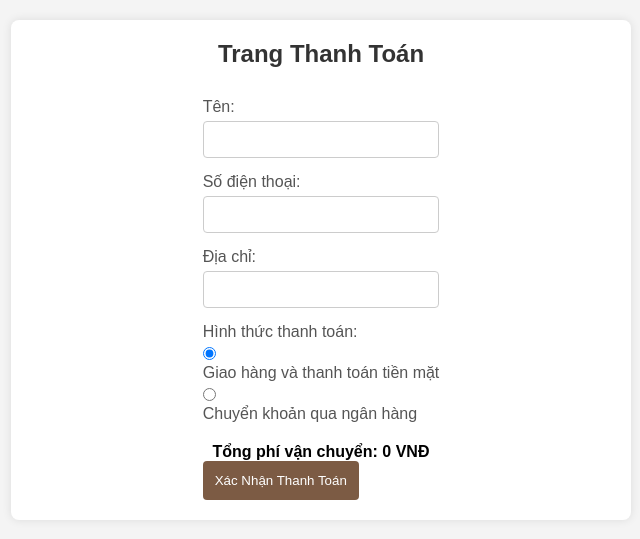
After one commit to Zung22H/Project_Web_Balo, a PHP site: page /payment.html in a window 1280 px wide. The commit adds this page. Shown: the top 539 px of the page, without its empty margins (319-959 px from the left). Run offline with PHP 8.4, Linux system fonts and the light colour scheme.

```diff
--- a/home.js
+++ b/home.js
@@ -43,7 +43,7 @@ function goToAccount() {
 
 function goToCart() {
     // Logic to go to the cart page
-    alert('Going to Cart Page!');
+    window.location.href = 'cart.html';
     // You can replace the above line with actual navigation logic like:
     // window.location.href = 'cart.html';
 }
--- /dev/null
+++ b/payment.html
@@ -0,0 +1,120 @@
+<!DOCTYPE html>
+<html lang="en">
+<head>
+    <meta charset="UTF-8">
+    <meta name="viewport" content="width=device-width, initial-scale=1.0">
+    <title>Thanh Toán</title>
+    <link rel="stylesheet" href="style/home.css">
+    <style>
+        body {
+            font-family: Arial, sans-serif;
+            background-color: #f4f4f4;
+            margin: 0;
+            padding: 20px;
+        }
+
+        .container {
+            background: white;
+            padding: 20px;
+            border-radius: 8px;
+            box-shadow: 0 0 10px rgba(0, 0, 0, 0.1);
+            width: 50%;
+            margin: auto;
+            display: flex;
+            flex-direction: column;
+            align-items: center;
+        }
+
+        h2 {
+            text-align: center;
+            color: #333;
+            margin: 0;
+        }
+
+        .form-group {
+            margin-bottom: 15px;
+            margin-top: 10px;
+            width: 100%;
+        }
+
+        label {
+            display: block;
+            margin-bottom: 5px;
+            color: #555;
+        }
+
+        input[type="text"],
+        input[type="tel"] {
+            width: 100%;
+            padding: 10px;
+            border: 1px solid #ccc;
+            border-radius: 4px;
+        }
+
+        .error-message {
+            color: red;
+            font-size: 0.9em;
+            margin-top: 5px;
+            display: none; /* Ẩn thông báo lỗi mặc định */
+        }
+
+        .total-price {
+            font-weight: bold;
+            margin-top: 20px;
+            text-align: center;
+        }
+    </style>
+</head>
+<body>
+    <div class="container">
+        <h2>Trang Thanh Toán</h2>
+        <form id="paymentForm" onsubmit="return validateForm()">
+            <div class="form-group">
+                <label for="name">Tên:</label>
+                <input type="text" id="name" name="name" required>
+            </div>
+            <div class="form-group">
+                <label for="phone">Số điện thoại:</label>
+                <input type="tel" id="phone" name="phone" required>
+                <span id="phoneError" class="error-message">Số điện thoại phải từ 10 đến 11 số và không chứa chữ.</span>
+            </div>
+            <div class="form-group">
+                <label for="address">Địa chỉ:</label>
+                <input type="text" id="address" name="address" required>
+            </div>
+            <div class="form-group">
+                <label>Hình thức thanh toán:</label>
+                <div>
+                    <input type="radio" id="cash" name="payment" value="cash" checked>
+                    <label for="cash">Giao hàng và thanh toán tiền mặt</label>
+                </div>
+                <div>
+                    <input type="radio" id="bank-transfer" name="payment" value="bank-transfer">
+                    <label for="bank-transfer">Chuyển khoản qua ngân hàng</label>
+                </div>
+            </div>
+            <div class="total-price">Tổng phí vận chuyển: 0 VNĐ</div>
+            <button type="submit" onclick="validateForm()">Xác Nhận Thanh Toán</button>
+        </form>
+    </div>
+
+    <script>
+        function validateForm() {
+            const phoneInput = document.getElementById('phone').value;
+            const phonePattern = /^[0-9]{10,11}$/;
+            const phoneError = document.getElementById('phoneError');
+
+            if (!phonePattern.test(phoneInput)) {
+                phoneError.style.display = 'block';
+                return false;
+            } else {
+                phoneError.style.display = 'none';
+            }
+
+
+            window.location.href = 'product_page.html';
+            return true;
+        }
+    </script>
+</body>
+</html>
--- a/style/home.css
+++ b/style/home.css
@@ -121,7 +121,7 @@ button:hover {
 
 .button-log-res {
   display: inline-block;
-  padding: 10px 20px;
+  padding: 20px 20px;
   font-size: 16px;
   color: #fff;
   background-color: rgba(47, 30, 18, 0.741);
```
Also changed, not shown: cart.html (added, +117 -0 lines).
